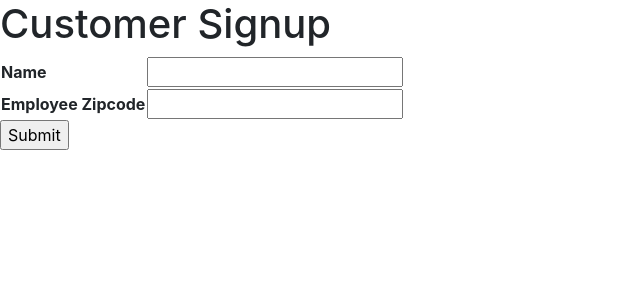
After one commit to Jamesburgess44/Trashcollector, a Django app: page /employees/employee/ in a window 1280 px wide. The commit adds this page. Shown: the top 300 px of the page, without its empty margins (0-640 px from the left). Run offline with Django 3.2, Linux system fonts and the light colour scheme; some libraries are stand-ins or nearby versions.

Commit message:
added employee registration, employee model, updated employee urs. basic testing results with employee being saved in database under employees.

```diff
--- a/trash_collector/employees/models.py
+++ b/trash_collector/employees/models.py
@@ -2,4 +2,8 @@ from django.db import models
 
 # Create your models here.
 
-# TODO: Create an Employee model with properties required by the user stories
+
+class Employee(models.Model):
+    name = models.CharField(max_length=50)
+    user = models.ForeignKey('accounts.User', blank=True, null=True, on_delete=models.CASCADE)
+    employee_zip_code = models.CharField(max_length=5)
--- /dev/null
+++ b/trash_collector/employees/templates/employees/employee_signup_information.html
@@ -0,0 +1,23 @@
+{% extends 'base.html' %}
+{# This top line allows this template to utilizing the styling and layout from the base. All your templates should do the same. #}
+
+{% block title %} Customer Signup {% endblock %}
+
+{% block header %} Customer Signup {% endblock %}
+
+{% block content %}
+        <form action="{%url 'employees:employee_signup' %}" method="POST">
+            {% csrf_token %}
+            <table>
+                <tr>
+                    <th>Name</th>
+                    <td><input type="text" name="name" Value="{{name}}" ></td>
+                </tr>
+                 <tr>
+                    <th>Employee Zipcode</th>
+                    <td><input type="text" name="employee_zip_code" Value="{{employee_zip_code}}"></td>
+                </tr>
+            </table>
+            <input type="submit" value="Submit">
+        </form>
+{% endblock %}
--- a/trash_collector/employees/urls.py
+++ b/trash_collector/employees/urls.py
@@ -6,5 +6,6 @@ from . import views
 
 app_name = "employees"
 urlpatterns = [
-    path('', views.index, name="index")
+    path('', views.index, name="index"),
+    path('employee/', views.employee_signup, name="employee_signup"),
 ]
--- a/trash_collector/employees/views.py
+++ b/trash_collector/employees/views.py
@@ -1,7 +1,7 @@
 from django.http import HttpResponse
-from django.shortcuts import render
+from django.shortcuts import render, redirect
 from django.apps import apps
-
+from .models import Employee
 # Create your views here.
 
 # TODO: Create a function for each path created in employees/urls.py. Each will need a template as well.
@@ -11,3 +11,15 @@ def index(request):
     # This line will get the Customer model from the other app, it can now be used to query the db
     Customer = apps.get_model('customers.Customer')
     return render(request, 'employees/index.html')
+
+
+def employee_signup(request):
+    if request.method == 'POST':
+        employee_name = request.POST.get('name')
+        employee_zip_code = request.POST.get('employee_zip_code')
+        new_employee = Employee(name=employee_name, employee_zip_code=employee_zip_code, user=request.user)
+        new_employee.save()
+
+        return redirect('/employees/')
+    else:
+        return render(request, 'employees/employee_signup_information.html')
--- a/trash_collector/templates/base.html
+++ b/trash_collector/templates/base.html
@@ -32,7 +32,25 @@
       </div>
     </nav>
     {% elif group.name == "Employees" %}
-    <p>Employee Navbar</p>
+    <nav class="navbar navbar-expand-lg navbar-light bg-light">
+      <a class="navbar-brand" href="#">Navbar</a>
+      <button class="navbar-toggler" type="button" data-toggle="collapse" data-target="#navbarNav" aria-controls="navbarNav" aria-expanded="false" aria-label="Toggle navigation">
+        <span class="navbar-toggler-icon"></span>
+      </button>
+      <div class="collapse navbar-collapse" id="navbarNav">
+        <ul class="navbar-nav">
+          <li class="nav-item active">
+            <a class="nav-link" href="/employee/">Home <span class="sr-only">(current)</span></a>
+          </li>
+          <li class="nav-item">
+            <a class="nav-link" href="{% url 'customers:customer_account_info' %}">Account Info</a>
+          </li>
+          <li class="nav-item">
+            <a class="nav-link" href="{% url 'employees:employee_signup' %}">Employee Registration</a>
+          </li>
+        </ul>
+      </div>
+    </nav>
     {% endif %}
   {% endfor %}
   <p><a href="{% url 'logout' %}">Log Out</a></p>
```
Also changed, not shown: trash_collector/employees/forms.py (added, +8 -0 lines), trash_collector/employees/migrations/0001_initial.py (added), trash_collector/employees/migrations/0002_auto_20210705_0959.py (added).
